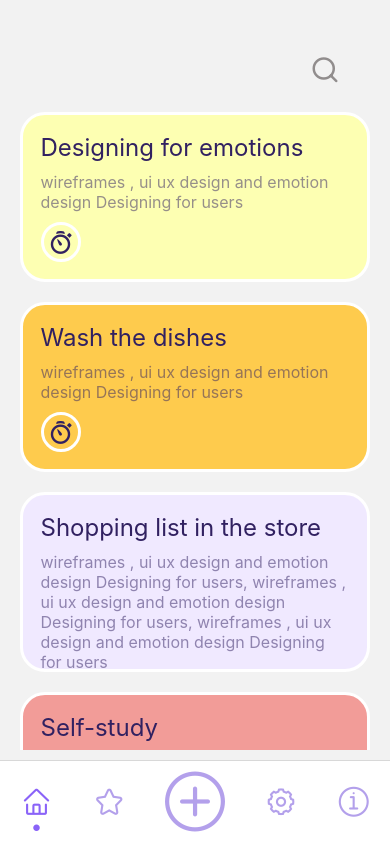
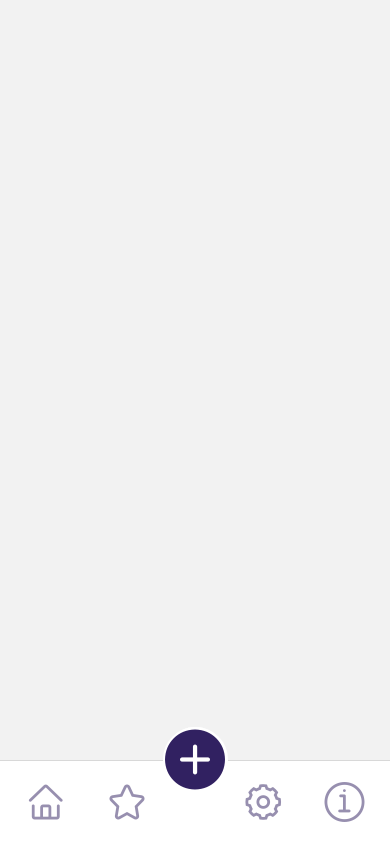
Before and after one commit to MikhailS89/react-native-my-notes, a React Native app: screen /TabBarButtonCenter in a window 390 px wide. Built offline with nearby package versions, Linux system fonts and the light colour scheme.

Commit message:
add componet TabBarButtonCenter

```diff
--- /dev/null
+++ b/components/TabBarButtonCenter/TabBarButtonCenter.js
@@ -0,0 +1,35 @@
+import React from 'react';
+import { StyleSheet, TouchableOpacity, View, Text } from 'react-native';
+import { AntDesign } from '@expo/vector-icons';
+
+const SIZE_TAB_CENTER = 60
+const COLOR_TAB_CENTER = '#312161'
+
+export default function TabBarButtonCenter( props ) {
+    return (
+        <TouchableOpacity style={[styles.tabBarButtonWrap]} onPress={() => console.log('TabBarButtonCenter: onPress: props: ', props)}>
+          <AntDesign style={[styles.tabBarButtonItem]} name="pluscircle" size={SIZE_TAB_CENTER} color={COLOR_TAB_CENTER} />
+        </TouchableOpacity>
+    )
+}
+
+const styles = StyleSheet.create({
+    tabBarButtonWrap: {
+        position: 'relative',
+        flexDirection: 'row',
+        justifyContent: 'center',
+        alignItems: 'center',
+        borderWidth: 3,
+        borderColor: 'white',
+        borderRadius: 999,
+        width: 65,
+        height: 65,
+        top: '-40%',
+    },
+    tabBarButtonItem: {
+        position: 'absolute',
+        borderRadius: 999,
+        backgroundColor: 'white',
+        elevation: 5
+    }
+});
--- a/components/pages/Add/Add.js
+++ /dev/null
@@ -1,14 +0,0 @@
-import React from 'react';
-import { StyleSheet, View, Text } from 'react-native';
-
-export default function Add() {
-  return (
-    <View>
-      <Text>Add component</Text>
-    </View>
-  );
-}
-
-const styles = StyleSheet.create({
-
-});
--- a/router/routers.js
+++ b/router/routers.js
@@ -1,10 +1,10 @@
 import * as React from 'react';
-import { StyleSheet, View, TouchableOpacity } from 'react-native';
+import { StyleSheet, View } from 'react-native';
 import Main from '../components/pages/Main/Main';
 import Info from '../components/pages/Info/Info';
 import Favourites from '../components/pages/Favourites/Favourites';
 import Settings from '../components/pages/Settings/Settings';
-import Add from '../components/pages/Add/Add';
+import TabBarButtonCenter from '../components/TabBarButtonCenter/TabBarButtonCenter';
 
 import { NavigationContainer } from '@react-navigation/native';
 import { AntDesign, Entypo } from '@expo/vector-icons';
@@ -12,23 +12,38 @@ import { AntDesign, Entypo } from '@expo/vector-icons';
 import { createBottomTabNavigator } from '@react-navigation/bottom-tabs';
 
 const Tab = createBottomTabNavigator();
+const SIZE_TAB = 40
 
 export default function Navigate() {
+
+  const setMargin = (name) => {
+    if (name === 'home') {
+      return { marginLeft: 10 }
+    } else if (name === 'staro') {
+      return { marginLeft: 10 }
+    } else if (name === 'setting') {
+      return { marginRight: 10 }
+    } else if (name === 'infocirlceo') {
+      return { marginRight: 10 }
+    } else {
+      return { margin: 0 }
+    }
+  }
 
   const setTabBarIcon = (focused, color, size, name) => {
     if (focused) {
       return (
-        <View style={styles.icons.container}>
-          <AntDesign name={name} size={30} color={color}/>
-          <View style={styles.icons.item}>
-            <Entypo name="dot-single" size={30} color={color}/>
+        <View style={[styles.tabBarContainer, { ...setMargin(name) }]}>
+          <AntDesign name={name} size={SIZE_TAB} color={color}/>
+          <View style={[styles.tabBarItem]}>
+            <Entypo name="dot-single" size={SIZE_TAB} color={color}/>
           </View>
         </View>
       )
     } else {
       return (
-        <View style={styles.icons.container}>
-          <AntDesign name={name} size={30} color={color}/>
+        <View style={[styles.tabBarContainer, { opacity: 0.5, ...setMargin(name) }]}>
+          <AntDesign name={name} size={SIZE_TAB} color={color}/>
         </View>
       )
     }
@@ -40,8 +55,8 @@ export default function Navigate() {
           initialRouteName="Main"
           screenOptions={{
               tabBarShowLabel: false,
-              tabBarActiveTintColor: '#8a63f8',
-              tabBarInactiveTintColor: '#b3a0eb',
+              tabBarActiveTintColor: '#312161',
+              tabBarInactiveTintColor: '#312161',
               tabBarStyle: { position: 'absolute', height: '10%'}
           }}
         >
@@ -64,22 +79,12 @@ export default function Navigate() {
                 }}
             />
             <Tab.Screen
-                name="Add"
-                component={Add}
+                name="TabBarButtonCenter"
+                component={TabBarButtonCenter}
                 options={{
-                  title: 'Добавление',
+                  title: 'TabBarButtonCenter',
                   headerShown: false,
-                  tabBarButton: (props) => {
-
-                    // TO DO fucn button add/dell
-                    // console.log('tabBarButton: props: ', props)
-
-                    return (
-                      <TouchableOpacity style={styles.icons.add} onPress={() => console.log('onPress')}>
-                        <AntDesign name="pluscircleo" size={60} color='#b3a0eb' />
-                      </TouchableOpacity>
-                    )
-                  }
+                  tabBarButton: (props) => <TabBarButtonCenter {...props} />
                 }}
             />
             <Tab.Screen
@@ -106,25 +111,13 @@ export default function Navigate() {
 };
 
 const styles = StyleSheet.create({
-  navigation: {
-    flexDirection: 'row',
-    justifyContent: 'space-between',
-    alignItems: 'center'
+  tabBarContainer: {
+    position: 'relative',
   },
-  icons: {
-    container: {
-      position: 'relative'
-    },
-    item: {
-      position: 'absolute',
-      top: '80%',
-      left: 0
-    },
-    add: {
-      flexDirection: 'row',
-      alignItems: 'center',
-      paddingHorizontal: '5%'
-    }
+  tabBarItem: {
+    position: 'absolute',
+    top: '70%',
+    left: 0
   },
   home: {
     flex: 1
```
